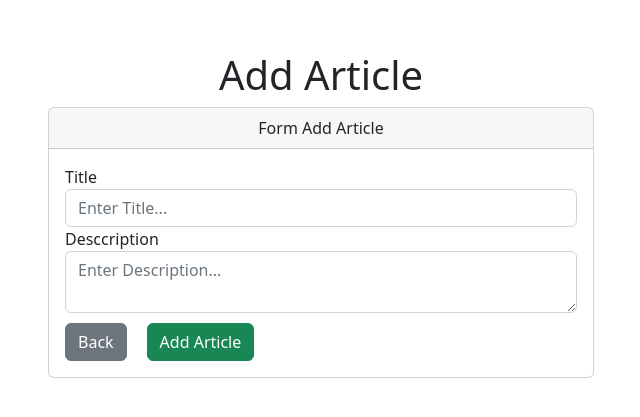
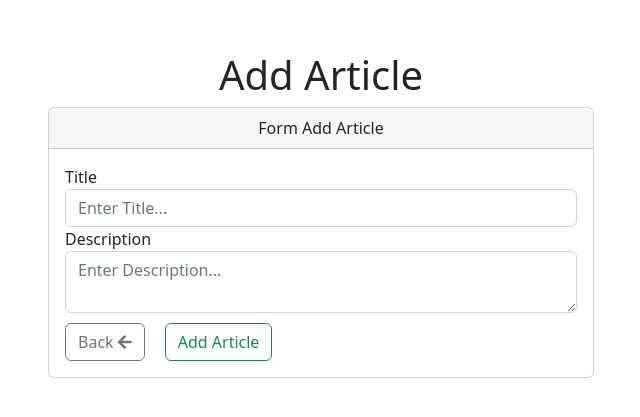
Before and after one commit to Jump-Higher/REACT-CRUD-API, a React (Vite) app in the folder Frontend/: page /add-article in a window 1280 px wide. Shown: the part 119-536 px from the top of the page, without its empty margins (319-959 px from the left). Built offline with nearby package versions, Linux system fonts and the light colour scheme.

Commit message:
Add Article

```diff
--- a/Frontend/src/crud/AddArticle/index.jsx
+++ b/Frontend/src/crud/AddArticle/index.jsx
@@ -1,6 +1,32 @@
 import { Button, Gap } from '../../components'
+import { useNavigate } from 'react-router-dom'
+import { useState } from 'react'
+import instance from '../../api/api_instace'
+import { Link } from 'react-router-dom'
 
 const AddArticle = () => {
+  // deklarasi hooks
+  const [addArticle, setAddArticle] = useState({
+    title: '',
+    description: '',
+  })
+  // pasang useNavigate
+  const navigate = useNavigate()
+
+  // pasang handleSubmit
+  const handleSubmit = async (e) => {
+    e.preventDefault()
+    try {
+      const res = await instance.post(`/article/create`, addArticle)
+      console.log(res)
+      alert(res.data.message)
+      navigate('/')
+    } catch (err) {
+      console.log(err)
+      alert('Terjadi kesalahan saat menyimpan data!')
+    }
+  }
+
   return (
     <>
       <div className='container'>
@@ -11,27 +37,53 @@ const AddArticle = () => {
             <div className='card'>
               <div className='card-header text-center'>Form Add Article</div>
               <div className='card-body'>
-                <form>
+                <form onSubmit={handleSubmit}>
                   <div className='form-group'>
-                    <label htmlFor=''>Title</label>
+                    <label htmlFor='title'>Title</label>
                     <input
                       type='text'
                       className='form-control'
+                      id='title'
                       placeholder='Enter Title...'
+                      value={addArticle.title}
+                      onChange={(e) =>
+                        setAddArticle({
+                          ...addArticle,
+                          title: e.target.value,
+                        })
+                      }
                     />
                   </div>
                   <div className='form-group'>
-                    <label htmlFor=''>Desccription</label>
+                    <label htmlFor='description'>Description</label>
                     <textarea
                       className='form-control'
+                      id='description'
                       placeholder='Enter Description...'
+                      value={addArticle.description}
+                      onChange={(e) =>
+                        setAddArticle({
+                          ...addArticle,
+                          description: e.target.value,
+                        })
+                      }
                     ></textarea>
                   </div>
                   <Gap height={10} />
                   <div className='btn-group'>
-                    <Button to='/' label='Back' variant='secondary' />
+                    <Link to='/'>
+                      <Button
+                        icon='arrow-left'
+                        label='Back '
+                        variant='outline-secondary'
+                      />
+                    </Link>
                     <Gap width={20} />
-                    <Button label='Add Article' variant='success' />
+                    <Button
+                      label='Add Article'
+                      variant='outline-success'
+                      type='submit'
+                    />
                   </div>
                 </form>
               </div>
```
Also changed, not shown: 1 other file (tests, documents, lock files or other folders).
